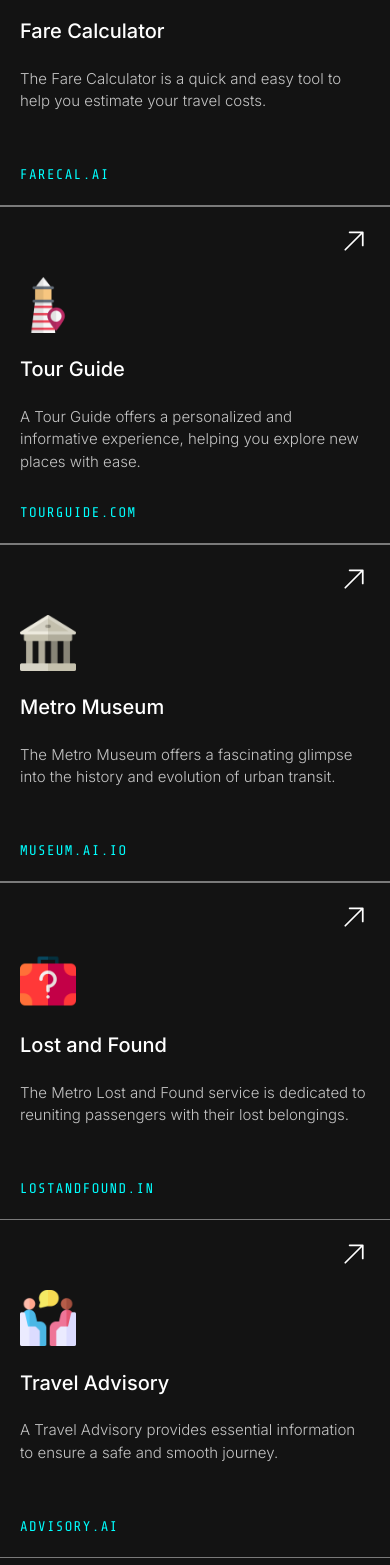
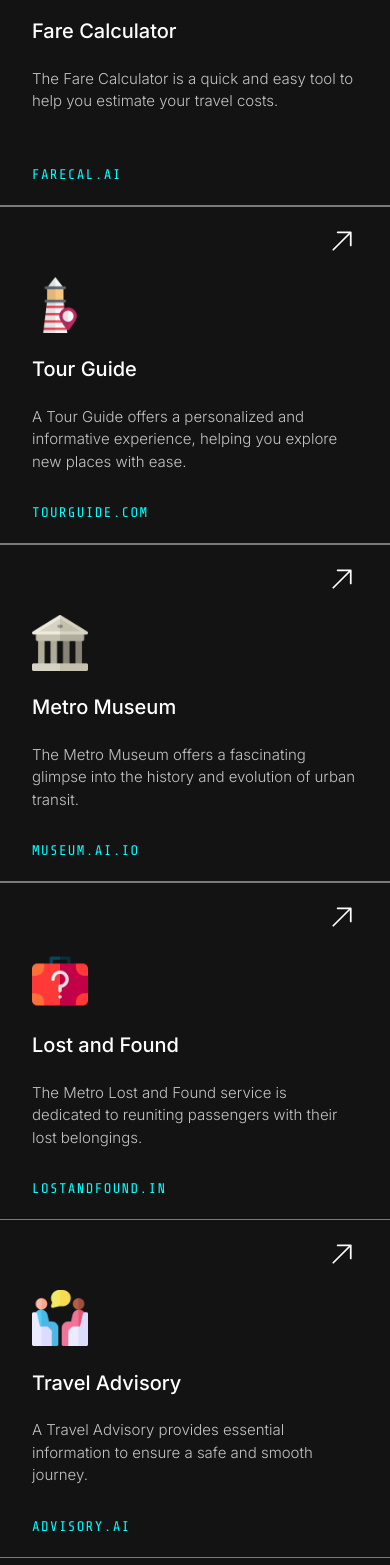
Before and after one commit to Chandankrswain/Navi-Delhi-Metro, a React (Vite) app: page / in a window 390 px wide. Shown: the part 3004-4569 px from the top of the page. Built offline with nearby package versions, Linux system fonts and the light colour scheme.

Commit message:
ADD : Disclaimer Component

```diff
--- a/src/App.tsx
+++ b/src/App.tsx
@@ -1,5 +1,6 @@
 import Banner from "./Components/Banner";
 import CardGroup from "./Components/CardGroup";
+import Disclaimer from "./Components/Disclaimer";
 import KnowYourStation from "./Components/KnowYourStation";
 import MetroCards from "./Components/MetroCards";
 import Navbar from "./Components/Navbar";
@@ -20,7 +21,7 @@ const App = () => {
         </div>
       </div>
 
-      <div className="flex w-full justify-center items-center mb-[14rem]">
+      <div className="flex w-full justify-center items-center mb-[11rem]">
         <div className="flex flex-col sm:w-9/12 items-center justify-center">
           <p className="text-white text-[35px] sm:text-[96px] font-extrabold leading-none mb-20">
             OUR SERVICES.
@@ -30,16 +31,18 @@ const App = () => {
       </div>
 
       <div className=" flex w-full  justify-center items-center mb-16">
-        <div className="flex flex-col sm:w-9/12 ">
+        <div className="flex flex-col sm:w-9/12 items-center sm:items-start">
           <p className="text-white text-[14px] mb-3 font-['Share_Tech_Mono'] tracking-widest">
             TOTAL NUMBER OF
           </p>
-          <p className="text-white text-[35px] sm:text-[96px] font-extrabold leading-none mb-20">
+          <p className="text-white text-[40px] sm:text-[96px] font-extrabold leading-none mb-20">
             METRO LINES.
           </p>
           <MetroCards />
         </div>
       </div>
+
+      <Disclaimer />
     </>
   );
 };
--- /dev/null
+++ b/src/Components/Disclaimer.tsx
@@ -0,0 +1,23 @@
+const Disclaimer = () => {
+  return (
+    <div className="flex flex-col w-full justify-center items-center mb-[18rem] sm:mb-[14rem]">
+      <div className=" sm:w-9/12 h-[182px] p-9 sm:p-2 sm:overflow-hidden">
+        <p className=" text-white text-[1.5rem] sm:text-[2rem] font-medium mb-6  ">
+          Disclaimer
+        </p>
+        <div className="border-t border-b border-[#7a7a7a] pt-6 pb-6 ">
+          <p className="text-[#c9c9c9] sm:text-md font-semibold sm:animate-marquee sm:whitespace-nowrap text-justify">
+            The information provided in DMRC’s website i.e. train timings,
+            runtime, station facilities etc. is indicative and subject to
+            change. Commuters are advised to plan their journey in advance as
+            actual journey time may vary as per the prevailing conditions. DMRC
+            will not be liable for any direct or indirect loss (of any nature
+            whatsoever) arising from the material contained in this website.
+          </p>
+        </div>
+      </div>
+    </div>
+  );
+};
+
+export default Disclaimer;
--- a/src/Components/MetroCards.tsx
+++ b/src/Components/MetroCards.tsx
@@ -1,4 +1,4 @@
-import { HiArrowUpRight, HiLink, HiViewColumns } from "react-icons/hi2";
+import { HiArrowUpRight} from "react-icons/hi2";
 
 const MetroCards = () => {
   return (
--- a/src/Components/ServicesCards.tsx
+++ b/src/Components/ServicesCards.tsx
@@ -11,7 +11,7 @@ import carbonlite from "../images/card8.png";
 const ServicesCards = () => {
   return (
     <div className="flex flex-wrap justify-between">
-      <div className="flex flex-col w-screen sm:w-[320px] h-[338px] justify-between  border-t border-b border-[#7a7a7a] pl-5 pr-5 sm:pl-0 sm:pr-0 pt-5 pb-5">
+      <div className="flex flex-col w-screen sm:w-[320px] h-[338px] justify-between  border-t border-b border-[#7a7a7a] pl-8 pr-8 sm:pl-0 sm:pr-0 pt-5 pb-5">
         <HiArrowUpRight className="text-white w-8 h-7 ml-auto " />
         <div className="flex justify-between">
           <img className="w-14 h-14" src={dollar} alt="" />
@@ -28,7 +28,7 @@ const ServicesCards = () => {
           FARECAL.AI
         </p>
       </div>
-      <div className="flex flex-col w-screen sm:w-[320px] h-[338px] justify-between border-t border-b border-[#7a7a7a] pl-5 pr-5 sm:pl-0 sm:pr-0 pt-5 pb-5">
+      <div className="flex flex-col w-screen sm:w-[320px] h-[338px] justify-between border-t border-b border-[#7a7a7a] pl-8 pr-8 sm:pl-0 sm:pr-0 pt-5 pb-5">
         <HiArrowUpRight className="text-white w-8 h-7 ml-auto " />
         <div>
           <img className="w-14 h-14" src={guide} alt="" />
@@ -42,7 +42,7 @@ const ServicesCards = () => {
           TOURGUIDE.COM
         </p>
       </div>
-      <div className="flex flex-col w-screen sm:w-[320px] h-[338px] justify-between border-t border-b border-[#7a7a7a] pl-5 pr-5 sm:pl-0 sm:pr-0 pt-5 pb-5">
+      <div className="flex flex-col w-screen sm:w-[320px] h-[338px] justify-between border-t border-b border-[#7a7a7a] pl-8 pr-8 sm:pl-0 sm:pr-0 pt-5 pb-5">
         <HiArrowUpRight className="text-white w-8 h-7 ml-auto " />
         <div>
           <img className="w-14 h-14" src={museum} alt="" />
@@ -56,7 +56,7 @@ const ServicesCards = () => {
           MUSEUM.AI.IO
         </p>
       </div>
-      <div className="flex flex-col w-screen sm:w-[320px] h-[338px] justify-between border-t border-b border-[#7a7a7a] pl-5 pr-5 sm:pl-0 sm:pr-0 pt-5 pb-5">
+      <div className="flex flex-col w-screen sm:w-[320px] h-[338px] justify-between border-t border-b border-[#7a7a7a] pl-8 pr-8 sm:pl-0 sm:pr-0 pt-5 pb-5">
         <HiArrowUpRight className="text-white w-8 h-7 ml-auto " />
         <div>
           <img className="w-14 h-14" src={lost} alt="" />
@@ -70,7 +70,7 @@ const ServicesCards = () => {
           LOSTANDFOUND.IN
         </p>
       </div>
-      <div className="flex flex-col w-screen sm:w-[320px] h-[338px] justify-between  border-b border-[#7a7a7a] pl-5 pr-5 sm:pl-0 sm:pr-0  pt-5 pb-5">
+      <div className="flex flex-col w-screen sm:w-[320px] h-[338px] justify-between  border-b border-[#7a7a7a] pl-8 pr-8 sm:pl-0 sm:pr-0  pt-5 pb-5">
         <HiArrowUpRight className="text-white w-8 h-7 ml-auto " />
         <div>
           <img className="w-14 h-14" src={advisory} alt="" />
@@ -84,7 +84,7 @@ const ServicesCards = () => {
           ADVISORY.AI
         </p>
       </div>
-      <div className="flex flex-col w-screen sm:w-[320px] h-[338px] justify-between  border-b border-[#7a7a7a] pl-5 pr-5 sm:pl-0 sm:pr-0  pt-5 pb-5">
+      <div className="flex flex-col w-screen sm:w-[320px] h-[338px] justify-between  border-b border-[#7a7a7a] pl-8 pr-8 sm:pl-0 sm:pr-0  pt-5 pb-5">
         <HiArrowUpRight className="text-white w-8 h-7 ml-auto " />
         <div>
           <img className="w-14 h-14" src={tickets} alt="" />
@@ -98,7 +98,7 @@ const ServicesCards = () => {
           TICKET.IN
         </p>
       </div>
-      <div className="flex flex-col w-screen sm:w-[320px] h-[338px] justify-between  border-b border-[#7a7a7a] pl-5 pr-5 sm:pl-0 sm:pr-0 pt-5 pb-5">
+      <div className="flex flex-col w-screen sm:w-[320px] h-[338px] justify-between  border-b border-[#7a7a7a] pl-8 pr-8 sm:pl-0 sm:pr-0 pt-5 pb-5">
         <HiArrowUpRight className="text-white w-8 h-7 ml-auto " />
         <div>
           <img className="w-14 h-14" src={lastmile} alt="" />
@@ -114,7 +114,7 @@ const ServicesCards = () => {
           LASTMILE.COM
         </p>
       </div>
-      <div className="flex flex-col w-screen sm:w-[320px] h-[338px] justify-between  border-b border-[#7a7a7a] pl-5 pr-5 sm:pl-0 sm:pr-0  pt-5 pb-5">
+      <div className="flex flex-col w-screen sm:w-[320px] h-[338px] justify-between  border-b border-[#7a7a7a] pl-8 pr-8 sm:pl-0 sm:pr-0  pt-5 pb-5">
         <HiArrowUpRight className="text-white w-8 h-7 ml-auto " />
         <div className="flex justify-between">
           <img className="w-14 h-14" src={carbonlite} alt="" />
--- a/tailwind.config.js
+++ b/tailwind.config.js
@@ -16,10 +16,6 @@ export default {
         "0%": { transform: "translateX(0%)" },
         "100%": { transform: "translateX(-100%)" },
       },
-      marquee2: {
-        "0%": { transform: "translateX(100%)" },
-        "100%": { transform: "translateX(0%)" },
-      },
     },
   },
   plugins: [],
```
Also changed, not shown: src/images/blue1.png (deleted), src/images/shortestpath.png (deleted).
